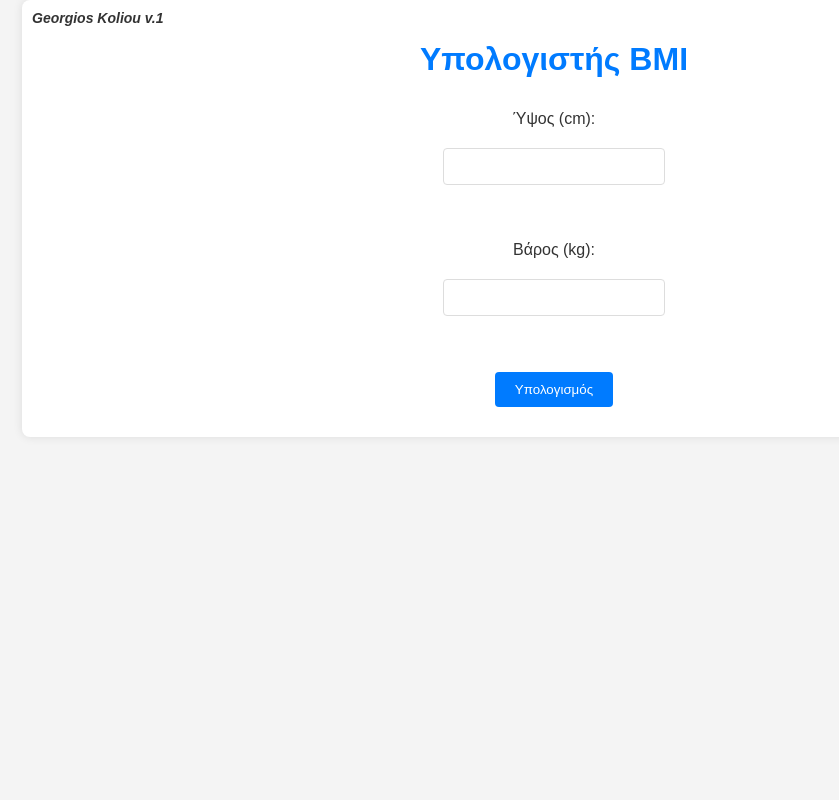
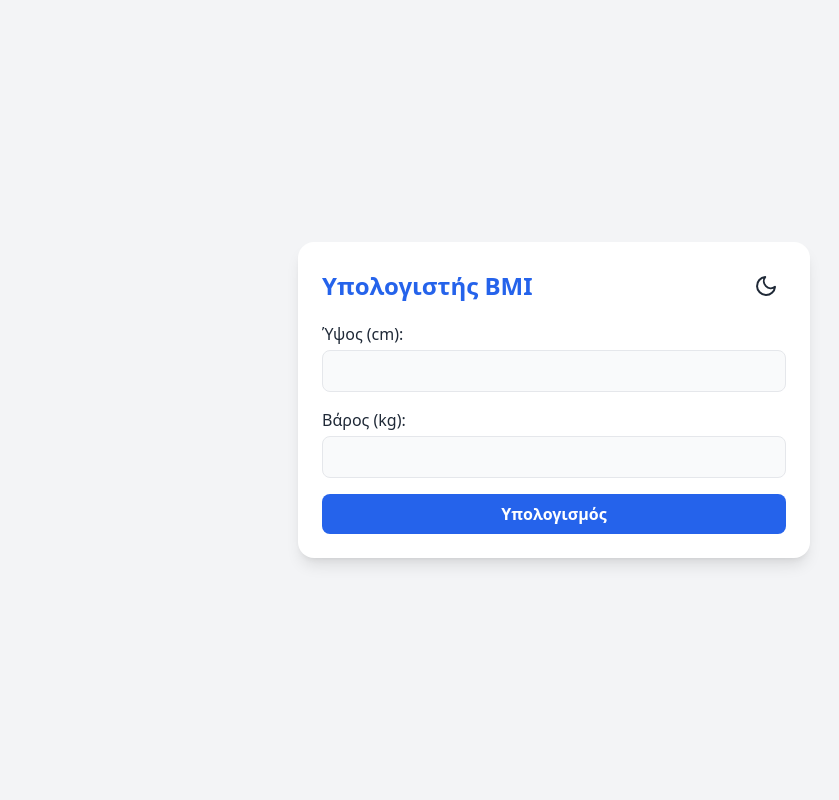
Before and after one commit to AlanTurist/BMI-Calculator, a Flask app: page / in a window 1280 px wide. Shown: the whole page, without its empty margins (86-925 px from the left). Run offline with Flask 3, Linux system fonts and the light colour scheme; some libraries are stand-ins or nearby versions.

Commit message:
Update index.html
UPGRADE BMI CALCULATOR

```diff
--- a/templates/index.html
+++ b/templates/index.html
@@ -1,66 +1,113 @@
+<!-- templates/index.html -->
 <!DOCTYPE html>
 <html lang="el">
 <head>
-    <meta charset="UTF-8">
-    <meta name="viewport" content="width=device-width, initial-scale=1.0">
-    <title>Υπολογιστής BMI</title>
-    <link rel="stylesheet" href="{{ url_for('static', filename='styles.css') }}">
+  <meta charset="UTF-8">
+  <meta name="viewport" content="width=device-width, initial-scale=1.0">
+  <title>Υπολογιστής BMI - Κολιού Γεώργιος</title>
+  <!-- Tailwind CSS CDN -->
+  <script src="https://cdn.tailwindcss.com"></script>
+  <script>
+    // Configure Tailwind dark mode
+    tailwind.config = { darkMode: 'class' }
+  </script>
+  <!-- Chart.js CDN -->
+  <script src="https://cdn.jsdelivr.net/npm/chart.js"></script>
 </head>
-<body>
-    <div class="container">
-        <div class="version">Georgios Koliou v.1</div>
+<body class="bg-gray-100 dark:bg-gray-900 text-gray-800 dark:text-gray-200 min-h-screen flex items-center justify-center p-4">
+  <div class="w-full max-w-lg bg-white dark:bg-gray-800 rounded-2xl shadow-lg p-6">
+    <div class="flex justify-between items-center mb-4">
+      <h1 class="text-2xl font-bold text-blue-600 dark:text-blue-400">Υπολογιστής BMI</h1>
+      <button id="theme-toggle" class="p-2 rounded-full hover:bg-gray-200 dark:hover:bg-gray-700">
+        <svg id="icon-sun" class="w-6 h-6 hidden" xmlns="http://www.w3.org/2000/svg" fill="none" viewBox="0 0 24 24" stroke="currentColor">
+          <path stroke-linecap="round" stroke-linejoin="round" stroke-width="2" d="M12 3v2m0 14v2m9-9h-2M5 12H3m15.364-6.364l-1.414 1.414M7.05 16.95l-1.414 1.414m12.728 0l-1.414-1.414M7.05 7.05L5.636 5.636" />
+        </svg>
+        <svg id="icon-moon" class="w-6 h-6" xmlns="http://www.w3.org/2000/svg" fill="none" viewBox="0 0 24 24" stroke="currentColor">
+          <path stroke-linecap="round" stroke-linejoin="round" stroke-width="2" d="M21 12.79A9 9 0 1111.21 3 7 7 0 0021 12.79z" />
+        </svg>
+      </button>
+    </div>
+    <form id="bmi-form" method="POST" class="space-y-4">
+      <div>
+        <label for="height" class="block mb-1">Ύψος (cm):</label>
+        <input type="number" step="0.1" name="height" id="height" required class="w-full p-2 border rounded-lg bg-gray-50 dark:bg-gray-700 focus:ring-blue-500 focus:border-blue-500" />
+      </div>
+      <div>
+        <label for="weight" class="block mb-1">Βάρος (kg):</label>
+        <input type="number" step="0.1" name="weight" id="weight" required class="w-full p-2 border rounded-lg bg-gray-50 dark:bg-gray-700 focus:ring-blue-500 focus:border-blue-500" />
+      </div>
+      <button type="submit" class="w-full py-2 rounded-lg bg-blue-600 text-white font-semibold hover:bg-blue-500 transition">Υπολογισμός</button>
+    </form>
 
-        <h1>Υπολογιστής BMI</h1>
+    {% if bmi %}
+    <div class="mt-6 text-center">
+      <p class="text-xl">Το BMI σας είναι: <span class="font-bold">{{ bmi|round(2) }}</span></p>
+      <p class="mt-2 font-medium">{{ health_message }}</p>
+      <p class="text-sm text-gray-600 dark:text-gray-400">{{ advice }}</p>
 
-        <form method="POST">
-            <label for="height">Ύψος (cm):</label>
-            <input type="number" step="0.1" name="height" id="height" required><br><br>
+      <div class="mt-6 relative w-full h-48">
+        <canvas id="bmiChart" class="absolute inset-0"></canvas>
+      </div>
+    </div>
+    {% endif %}
+  </div>
 
-            <label for="weight">Βάρος (kg):</label>
-            <input type="number" step="0.1" name="weight" id="weight" required><br><br>
+  <script>
+    // Initialize theme based on localStorage
+    const htmlEl = document.documentElement;
+    const storedTheme = localStorage.getItem('theme');
+    if (storedTheme === 'dark') {
+      htmlEl.classList.add('dark');
+      document.getElementById('icon-sun').classList.remove('hidden');
+      document.getElementById('icon-moon').classList.add('hidden');
+    } else {
+      htmlEl.classList.remove('dark');
+      document.getElementById('icon-moon').classList.remove('hidden');
+      document.getElementById('icon-sun').classList.add('hidden');
+    }
 
-            <button type="submit">Υπολογισμός</button>
-        </form>
+    // Dark mode toggle
+    const themeToggle = document.getElementById('theme-toggle');
+    themeToggle.addEventListener('click', () => {
+      const isDark = htmlEl.classList.toggle('dark');
+      localStorage.setItem('theme', isDark ? 'dark' : 'light');
+      document.getElementById('icon-moon').classList.toggle('hidden');
+      document.getElementById('icon-sun').classList.toggle('hidden');
+    });
 
-        {% if bmi %}
-            <div class="results">
-                <h2>Αποτελέσματα</h2>
-                <p>Το BMI σας είναι: {{ bmi|round(2) }}</p>
-                <p>{{ health_message }}</p>
-                <p>{{ advice }}</p>
-
-                <div class="bar-container">
-                    <div class="bar
-                        {% if bmi < 18.5 %}underweight
-                        {% elif 18.5 <= bmi < 25 %}healthy
-                        {% elif 25 <= bmi < 30 %}overweight
-                        {% elif 30 <= bmi < 35 %}obese
-                        {% else %}extremely-obese
-                        {% endif %}">
-                        {% if bmi < 18.5 %}Λιποβαρής
-                        {% elif 18.5 <= bmi < 25 %}Υγιής
-                        {% elif 25 <= bmi < 30 %}Υπερβαρής
-                        {% elif 30 <= bmi < 35 %}Παχύσαρκος
-                        {% else %}Πολύ Παχύσαρκος
-                        {% endif %}
-                    </div>
-                </div>
-
-                <!-- Διάγραμμα επικινδυνότητας -->
-                <div class="risk-chart">
-                    <div class="risk-bar" style="width: {{ risk_percentage }}%;"></div>
-                    <div class="arrow
-                        {% if risk_percentage <= 20 %}arrow-0
-                        {% elif risk_percentage <= 40 %}arrow-25
-                        {% elif risk_percentage <= 60 %}arrow-50
-                        {% elif risk_percentage <= 80 %}arrow-75
-                        {% else %}arrow-100
-                        {% endif %}">
-                        &#x2190; <!-- Left arrow -->
-                    </div>
-                </div>
-            </div>
-        {% endif %}
-    </div>
+    {% if bmi %}
+    // Prepare BMI data and color
+    const bmiVal = {{ bmi|round(2) }};
+    const chartColor = bmiVal < 18.5 ? 'rgba(59,130,246,0.7)' :
+                       bmiVal < 25   ? 'rgba(16,185,129,0.7)' :
+                       bmiVal < 30   ? 'rgba(249,115,22,0.7)' :
+                                       'rgba(220,38,38,0.7)';
+    // Create chart showing BMI
+    const ctx = document.getElementById('bmiChart').getContext('2d');
+    new Chart(ctx, {
+      type: 'bar',
+      data: {
+        labels: ['BMI'],
+        datasets: [{
+          label: 'BMI',
+          data: [bmiVal],
+          backgroundColor: chartColor,
+          borderWidth: 0,
+          barPercentage: 0.6
+        }]
+      },
+      options: {
+        indexAxis: 'y',
+        scales: {
+          x: { beginAtZero: true, max: 40, grid: { display: false } },
+          y: { grid: { display: false } }
+        },
+        plugins: { legend: { display: false }, tooltip: { callbacks: { label: ctx => 'BMI: ' + ctx.parsed.x } } },
+        responsive: true,
+        maintainAspectRatio: false,
+      }
+    });
+    {% endif %}
+  </script>
 </body>
 </html>
```
